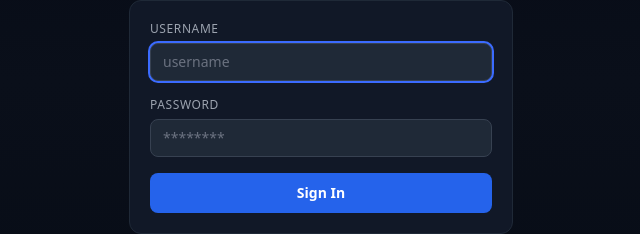
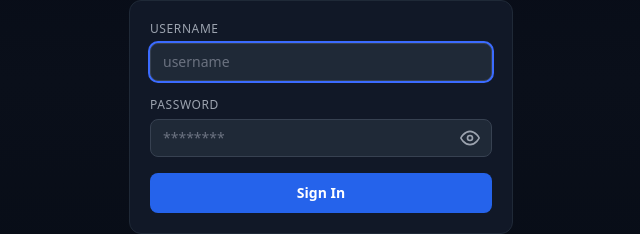
Before and after one commit to dquillman/medicaid-inspector, a React (Vite) app in the folder frontend/: page / in a window 1280 px wide. Both pictures are taken after a click on the button "Log In". Shown: the part 319-553 px from the top of the page, without its empty margins (319-959 px from the left). Built offline with nearby package versions, Linux system fonts and the light colour scheme; no server answers.

Commit message:
feat(login): add show/hide password toggle
Adds an eye icon button next to the password field that toggles
between password and text input types, so users can verify what
they typed.

```diff
--- a/frontend/src/pages/Login.tsx
+++ b/frontend/src/pages/Login.tsx
@@ -10,6 +10,7 @@
   const [isSignUp, setIsSignUp] = useState(false)
   const [username, setUsername] = useState('')
   const [password, setPassword] = useState('')
+  const [showPassword, setShowPassword] = useState(false)
   const [displayName, setDisplayName] = useState('')
   const [error, setError] = useState('')
   const [loading, setLoading] = useState(false)
@@ -96,13 +97,34 @@
 
           <div>
             <label className="block text-xs text-gray-400 mb-1.5 uppercase tracking-wider">Password</label>
-            <input
-              type="password"
-              value={password}
-              onChange={e => setPassword(e.target.value)}
-              className="input w-full"
-              placeholder="********"
-            />
+            <div className="relative">
+              <input
+                type={showPassword ? 'text' : 'password'}
+                value={password}
+                onChange={e => setPassword(e.target.value)}
+                className="input w-full pr-12"
+                placeholder="********"
+              />
+              <button
+                type="button"
+                onClick={() => setShowPassword(!showPassword)}
+                tabIndex={-1}
+                aria-label={showPassword ? 'Hide password' : 'Show password'}
+                className="absolute inset-y-0 right-0 px-3 flex items-center text-xs text-gray-400 hover:text-gray-200 transition-colors"
+              >
+                {showPassword ? (
+                  <svg xmlns="http://www.w3.org/2000/svg" viewBox="0 0 24 24" fill="none" stroke="currentColor" strokeWidth="2" strokeLinecap="round" strokeLinejoin="round" className="w-5 h-5">
+                    <path d="M17.94 17.94A10.07 10.07 0 0 1 12 20c-7 0-11-8-11-8a18.45 18.45 0 0 1 5.06-5.94M9.9 4.24A9.12 9.12 0 0 1 12 4c7 0 11 8 11 8a18.5 18.5 0 0 1-2.16 3.19m-6.72-1.07a3 3 0 1 1-4.24-4.24" />
+                    <line x1="1" y1="1" x2="23" y2="23" />
+                  </svg>
+                ) : (
+                  <svg xmlns="http://www.w3.org/2000/svg" viewBox="0 0 24 24" fill="none" stroke="currentColor" strokeWidth="2" strokeLinecap="round" strokeLinejoin="round" className="w-5 h-5">
+                    <path d="M1 12s4-8 11-8 11 8 11 8-4 8-11 8-11-8-11-8z" />
+                    <circle cx="12" cy="12" r="3" />
+                  </svg>
+                )}
+              </button>
+            </div>
           </div>
 
           <button
```
